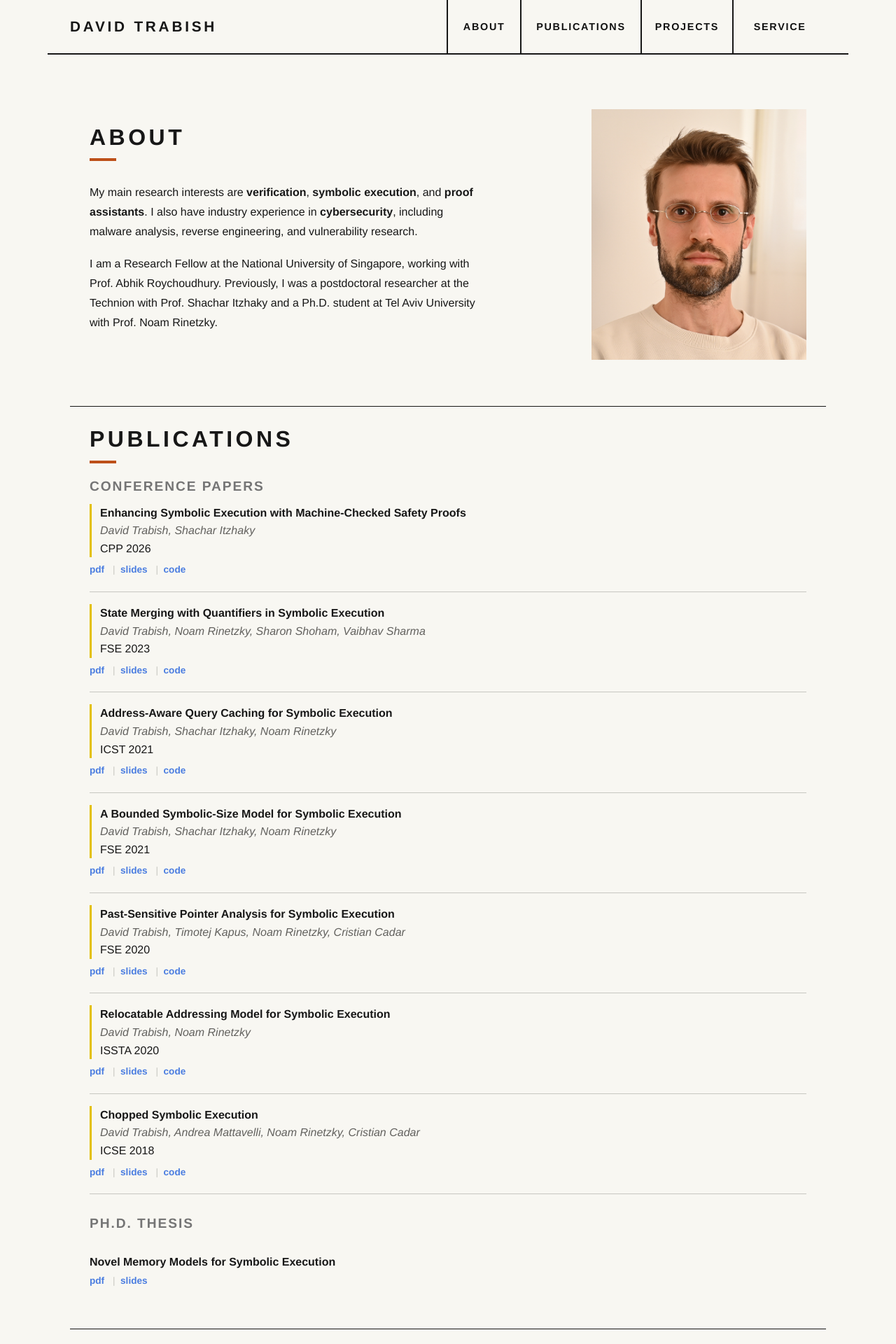
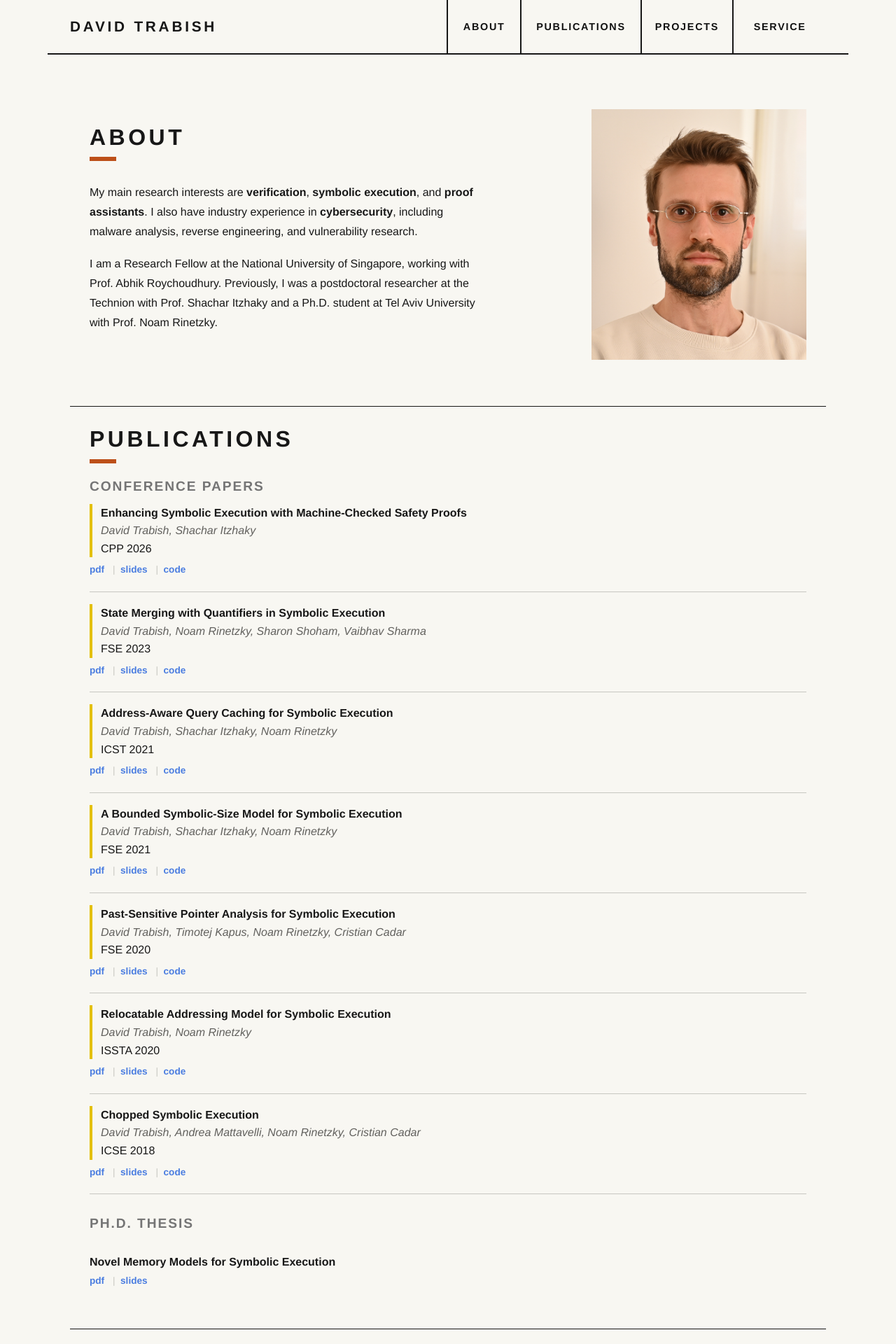
Before and after one commit to davidtr1037/davidtr1037.github.io, a Jekyll site: the page built from about.md, in a window 1280 px wide. Shown: the top 1920 px of the page at 70% size. Built offline with Jekyll 4.4.1, drawn with Linux system fonts in a browser that asks for light colours.

Commit message:
updating

```diff
--- a/_sass/minima/custom-styles.scss
+++ b/_sass/minima/custom-styles.scss
@@ -10,7 +10,7 @@
 html { scroll-behavior: smooth; }
 body { background: $paper; color: $ink; font-family: "Helvetica Neue", Helvetica, Arial, sans-serif; }
 a, a:visited { color: $ink; }
-a:hover { color: $red; text-decoration: none; }
+a:hover { color: $blue-dark; text-decoration: none; }
 
 .wrapper { max-width: 1080px; padding-left: 32px; padding-right: 32px; }
 // Single-row Mondrian header with single black rules.
@@ -114,7 +114,7 @@
   left: 0;
   bottom: 0;
   width: 38px;
-  height: 4px;
+  height: 6px;
   background: $red;
 }
 .portfolio-about-copy p {
@@ -171,7 +171,7 @@
 .portfolio-publications .publication-details,
 .post-content .publication-details {
   display: block;
-  border-left: 3.5px solid $yellow;
+  border-left: 4px solid $yellow;
   padding-left: 12px;
   margin-bottom: .25em;
 }
```
